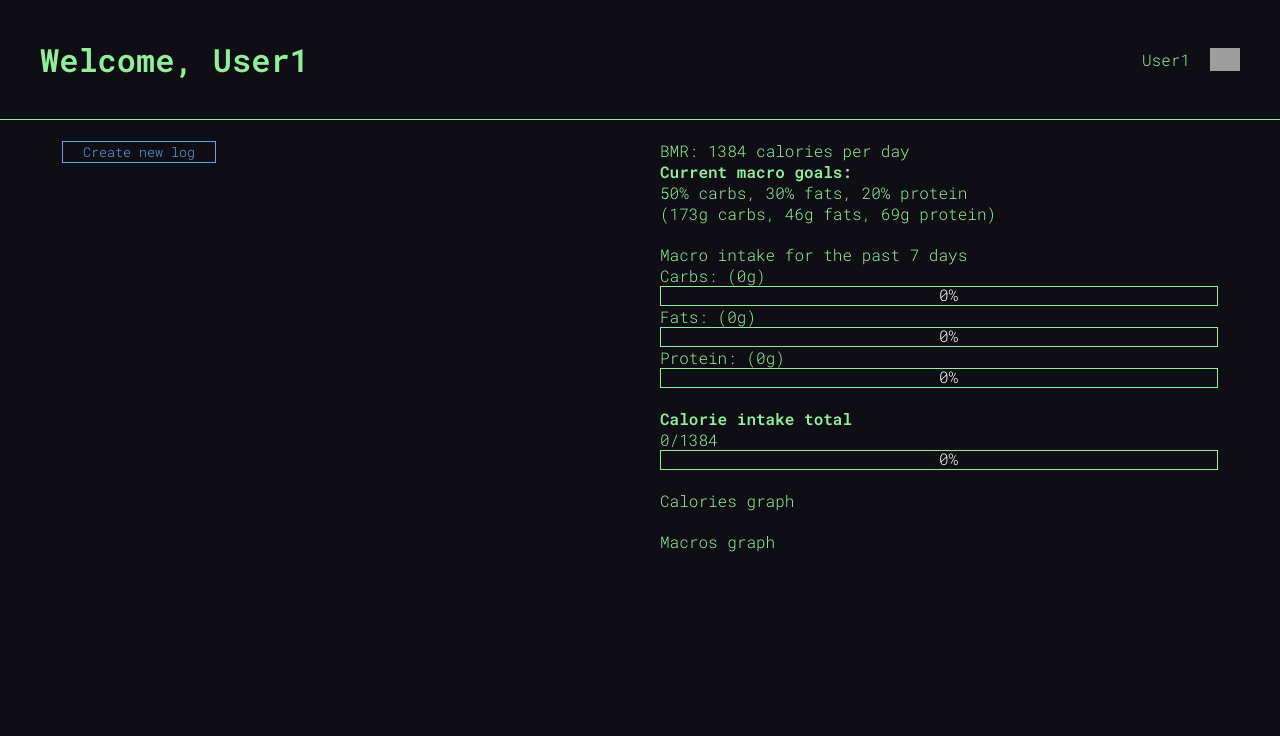
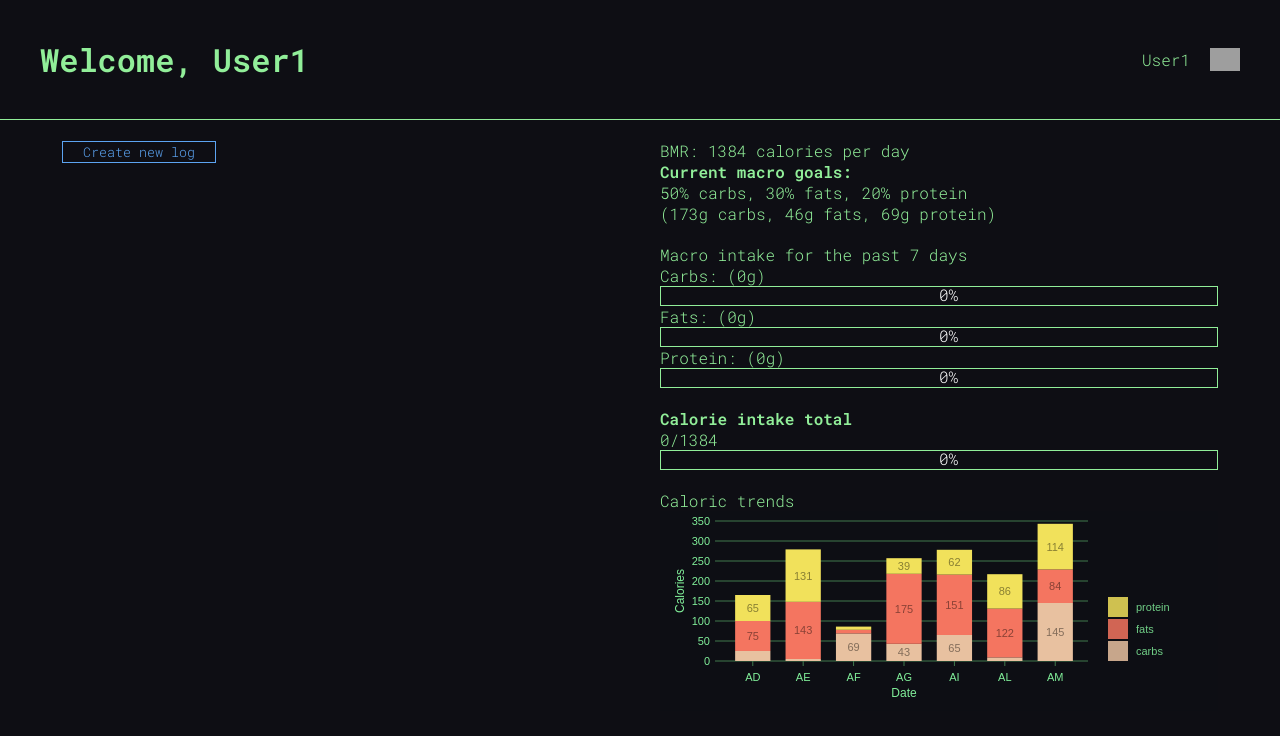
Before and after one commit to macrobee/nutrition, a React (Create React App) app: page / in a window 1280 px wide. Shown: the top 736 px of the page. Built offline with nearby package versions, Linux system fonts and the light colour scheme; grey boxes are pictures that could not be loaded.

Commit message:
added macronutrient trend graph

```diff
--- a/package.json
+++ b/package.json
@@ -3,6 +3,8 @@
   "version": "0.1.0",
   "private": true,
   "dependencies": {
+    "@nivo/bar": "^0.80.0",
+    "@nivo/core": "^0.80.0",
     "@testing-library/jest-dom": "^5.16.5",
     "@testing-library/react": "^13.4.0",
     "@testing-library/user-event": "^13.5.0",
--- a/src/components/logs/daylog.jsx
+++ b/src/components/logs/daylog.jsx
@@ -53,8 +53,9 @@ const DayLog = (props) => {
   );
 
   const handleDateChange = (e) => {
+    const newDate = new Date(e.target.value);
     setEntryDate(e.target.value);
-    editExistingEntry({...thisDayEntry, date: e.target.value})
+    editExistingEntry({...thisDayEntry, date: e.target.value, dateObj: newDate})
   };
 
   const handleDelete = () => {
--- /dev/null
+++ b/src/components/styles/graphcontainer.styles.jsx
@@ -0,0 +1,5 @@
+import styled from "styled-components";
+
+export const GraphContainer = styled.div`
+height: 200px;
+background-color: rgba(129,239,154,0);`
--- /dev/null
+++ b/src/components/summary/data.jsx
@@ -0,0 +1,106 @@
+const carbsColor = "hsl(139, 25%, 25%)";
+const fatsColor = "hsl(136, 28%, 45%)";
+const proteinColor = "hsl(134, 77%, 72%)";
+export const data = [
+    {
+      "date": "AD",
+      "carbs": 25,
+      "carbsColor": carbsColor,
+      "fats": 75,
+      "fatsColor": fatsColor,
+      "protein": 65,
+      "proteinColor": proteinColor,
+
+    },
+    {
+      "date": "AE",
+      "carbs": 5,
+      "carbsColor": carbsColor,
+      "fats": 143,
+      "fatsColor": fatsColor,
+      "protein": 131,
+      "proteinColor": proteinColor,
+
+    },
+    {
+      "date": "AF",
+      "carbs": 69,
+      "carbsColor": carbsColor,
+      "fats": 9,
+      "fatsColor": fatsColor,
+      "protein": 8,
+      "proteinColor": proteinColor,
+
+    },
+    {
+      "date": "AG",
+      "carbs": 43,
+      "carbsColor": carbsColor,
+      "fats": 175,
+      "fatsColor": fatsColor,
+      "protein": 39,
+      "proteinColor": proteinColor,
+
+    },
+    {
+      "date": "AI",
+      "carbs": 65,
+      "carbsColor": carbsColor,
+      "fats": 151,
+      "fatsColor": fatsColor,
+      "protein": 62,
+      "proteinColor": proteinColor,
+
+    },
+    {
+      "date": "AL",
+      "carbs": 9,
+      "carbsColor": carbsColor,
+      "fats": 122,
+      "fatsColor": fatsColor,
+      "protein": 86,
+      "proteinColor": proteinColor,
+
+    },
+    {
+      "date": "AM",
+      "carbs": 145,
+      "carbsColor": carbsColor,
+      "fats": 84,
+      "fatsColor": fatsColor,
+      "protein": 114,
+      "proteinColor": proteinColor,
+
+    }
+  ]
+
+  export const smallData = [
+    {
+      date: "Monday",
+      degress: 59
+    },
+    {
+      date: "Tuesday",
+      degress: 61
+    },
+    {
+      date: "Wednesday",
+      degress: 55
+    },
+    {
+      date: "Thursday",
+      degress: 78
+    },
+    {
+      date: "Friday",
+      degress: 71
+    },
+    {
+      date: "Saturday",
+      degress: 56
+    },
+    {
+      date: "Sunday",
+      degress: 67
+    }
+  ];
--- /dev/null
+++ b/src/components/summary/graphcontainer.jsx
@@ -0,0 +1,157 @@
+import { GraphContainer } from "../styles/graphcontainer.styles";
+import { ResponsiveBar } from "@nivo/bar";
+const legends = [
+  {
+    dataFrom: "keys",
+    anchor: "bottom-right",
+    direction: "column",
+    justify: false,
+    translateX: 120,
+    translateY: 0,
+    itemsSpacing: 2,
+    itemWidth: 100,
+    itemHeight: 20,
+    itemDirection: "left-to-right",
+    itemOpacity: 0.85,
+    itemTextColor: "#81EF9A",
+    symbolSize: 20,
+    effects: [
+      {
+        on: "hover",
+        style: {
+          itemOpacity: 1,
+        },
+      },
+    ],
+  },
+];
+const theme = {
+  background: "#0D0E14",
+  axis: {
+    fontSize: "14px",
+    tickColor: "#81EF9A",
+    ticks: {
+      line: {
+        stroke: "#41784D",
+      },
+      text: {
+        fill: "#81EF9A",
+      },
+    },
+    legend: {
+      text: {
+        fill: "#81EF9A",
+      },
+    },
+  },
+  grid: {
+    line: {
+      stroke: "#41784D",
+    },
+  },
+};
+const colors = {
+  carbsColor: "#81EF9A",
+  fatsColor: "#6cba7e",
+  proteinColor: "#487552",
+};
+
+// color={({ id, data }) => String(data[`${id}Color`])}
+// #E8C1A0
+// defs={[
+//     {
+//       id: "dots",
+//       type: "patternDots",
+//       background: "inherit",
+//       color: "#38bcb2",
+//       size: 4,
+//       padding: 1,
+//       stagger: true,
+//     },
+//     {
+//       id: "lines",
+//       type: "patternLines",
+//       background: "inherit",
+//       color: "#eed312",
+//       rotation: -45,
+//       lineWidth: 6,
+//       spacing: 10,
+//     },
+//   ]}
+// fill={[
+//     {
+//       match: {
+//         id: "null",
+//       },
+//       id: "dots",
+//     },
+//     {
+//       match: {
+//         id: "anchovy",
+//       },
+//       id: "lines",
+//     },
+//   ]}
+const GraphContainerDiv = ({ data }) => {
+  return (
+    <GraphContainer>
+      Caloric trends
+      <ResponsiveBar
+        data={data}
+        theme={theme}
+        colorBy={({ id }) => {
+          switch (id) {
+            case "carbs":
+              return colors.carbsColor;
+            case "fats":
+              return colors.fatsColor;
+            case "protein":
+              return colors.proteinColor;
+            default:
+              return "#FFFFFF";
+          }
+        }}
+        keys={["carbs", "fats", "protein"]}
+        indexBy="date"
+        margin={{ top: 10, right: 130, bottom: 50, left: 60 }}
+        padding={0.3}
+        borderColor={{
+          from: "color",
+          modifiers: [["darker", 1.6]],
+        }}
+        axisTop={null}
+        axisRight={null}
+        axisBottom={{
+          tickSize: 5,
+          tickPadding: 5,
+          tickRotation: 0,
+          legend: "Date",
+          legendPosition: "middle",
+          legendOffset: 32,
+        }}
+        axisLeft={{
+          tickSize: 5,
+          tickPadding: 5,
+          tickRotation: 0,
+          legend: "Calories",
+          legendPosition: "middle",
+          legendOffset: -40,
+        }}
+        labelSkipWidth={12}
+        labelSkipHeight={12}
+        labelTextColor={{
+          from: "color",
+          modifiers: [["darker", 1.6]],
+        }}
+        legends={legends}
+        role="application"
+        ariaLabel="Trends in macronutrient consumption"
+        barAriaLabel={function (e) {
+          return e.id + ": " + e.formattedValue + " in date: " + e.indexValue;
+        }}
+      />
+    </GraphContainer>
+  );
+};
+
+export default GraphContainerDiv;
--- a/src/components/summary/summary.jsx
+++ b/src/components/summary/summary.jsx
@@ -1,5 +1,6 @@
 import { useContext } from "react";
 import uniqid from "uniqid";
+
 import {
   summarizeNutritionalData,
   EMPTY_NUTRITION_OBJECT,
@@ -12,7 +13,10 @@ import { LoggedDataContext } from "../../contexts/loggeddata.context";
 import { UserContext } from "../../contexts/userInformation.context";
 
 import ProgressBar from "./progressbar";
+import { data } from "./data";
+import GraphContainerDiv from "./graphcontainer";
 
+import { GraphContainer } from "../styles/graphcontainer.styles";
 import "./summary.styles.css";
 
 const SummaryContainer = () => {
@@ -22,14 +26,16 @@ const SummaryContainer = () => {
   const { getDateStrFromDateObj } = useContext(DateContext);
 
   let activeDateRange = null;
+  let daysInActiveDateRange = 0;
   if (entryList.length) {
     //sets active date range as 7 days from most recent entry
-    const start = entryList[0].dateObj;
-    const end = new Date(start - 604800000); //need date 7 days before start date
+    const end = entryList[0].dateObj;
+    const start = new Date(end - 604800000); //need date 7 days before start date
     activeDateRange = {
       start,
       end,
     };
+    daysInActiveDateRange = (end - start) / 86400000;
   }
   const { date, exercise, food } = activeLog;
   const intakeTotals = summarizeNutritionalData(
@@ -42,11 +48,19 @@ const SummaryContainer = () => {
 
   let totalCaloriesBurned;
   let totalCaloriesConsumed;
+  let calorieTotalGoal;
 
   //case if entry list is there and no log selected
-    //assigns total numbers based on **full entry list**
+  //assigns total numbers based on **full entry list**
   if (entryList.length && activeLog.id === "none") {
-    const intakeTotalList = entryList.map((entry) => {
+    console.log("start comparison");
+    const entriesInActiveDateRange = entryList.filter((entry) => {
+      return (
+        entry.dateObj - activeDateRange.start > 0 &&
+        entry.dateObj - activeDateRange.end <= 0
+      );
+    });
+    const intakeTotalList = entriesInActiveDateRange.map((entry) => {
       if (entry.food.length) {
         const value = summarizeNutritionalData(
           entry.food.map((item) => item.nutrition)
@@ -76,20 +90,19 @@ const SummaryContainer = () => {
         return { calories: sumCaloriesFromList(entryExerciseList) };
       })
     );
-
-  } else {//assigns total numbers based on active log
+    calorieTotalGoal =
+      userCaloricGoals.calories * daysInActiveDateRange + totalCaloriesBurned;
+  } else {
+    //assigns total numbers based on active log
     totalCarbsConsumed = intakeTotals.carbohydrates;
     totalFatsConsumed = intakeTotals.fat;
     totalProteinConsumed = intakeTotals.protein;
 
     totalCaloriesBurned = sumCaloriesFromList(exercise);
     totalCaloriesConsumed = sumCaloriesFromList(food);
+    calorieTotalGoal = userCaloricGoals.calories + totalCaloriesBurned;
   }
 
-  // const mostRecent7Entries = entryList.filter((entry)=>{entry.date < today && entry.date > earlierDate})
-
-  //get entries from between dates x to y (default: today to today-7)
-  //
   const carbGramsGoal =
     (userMacroGoals.carbs * userCaloricGoals.calories) / 400;
   const fatGramsGoal = (userMacroGoals.fats * userCaloricGoals.calories) / 900;
@@ -118,17 +131,11 @@ const SummaryContainer = () => {
       <div className="calorie-intake-bar-container">
         <h4>Calorie intake total</h4>
         <p>
-          {Math.round(totalCaloriesConsumed)}/
-          {Math.round(userCaloricGoals.calories + totalCaloriesBurned)}
+          {Math.round(totalCaloriesConsumed)}/{Math.round(calorieTotalGoal)}
         </p>
-        <ProgressBar
-          goal={userCaloricGoals.calories + totalCaloriesBurned}
-          current={totalCaloriesConsumed}
-        />
+        <ProgressBar goal={calorieTotalGoal} current={totalCaloriesConsumed} />
       </div>
-
-      <div>Calories graph</div>
-      <div>Macros graph</div>
+      <GraphContainerDiv data={data} />
     </div>
   );
 };
```
Also changed, not shown: 1 other file (tests, documents, lock files or other folders).
